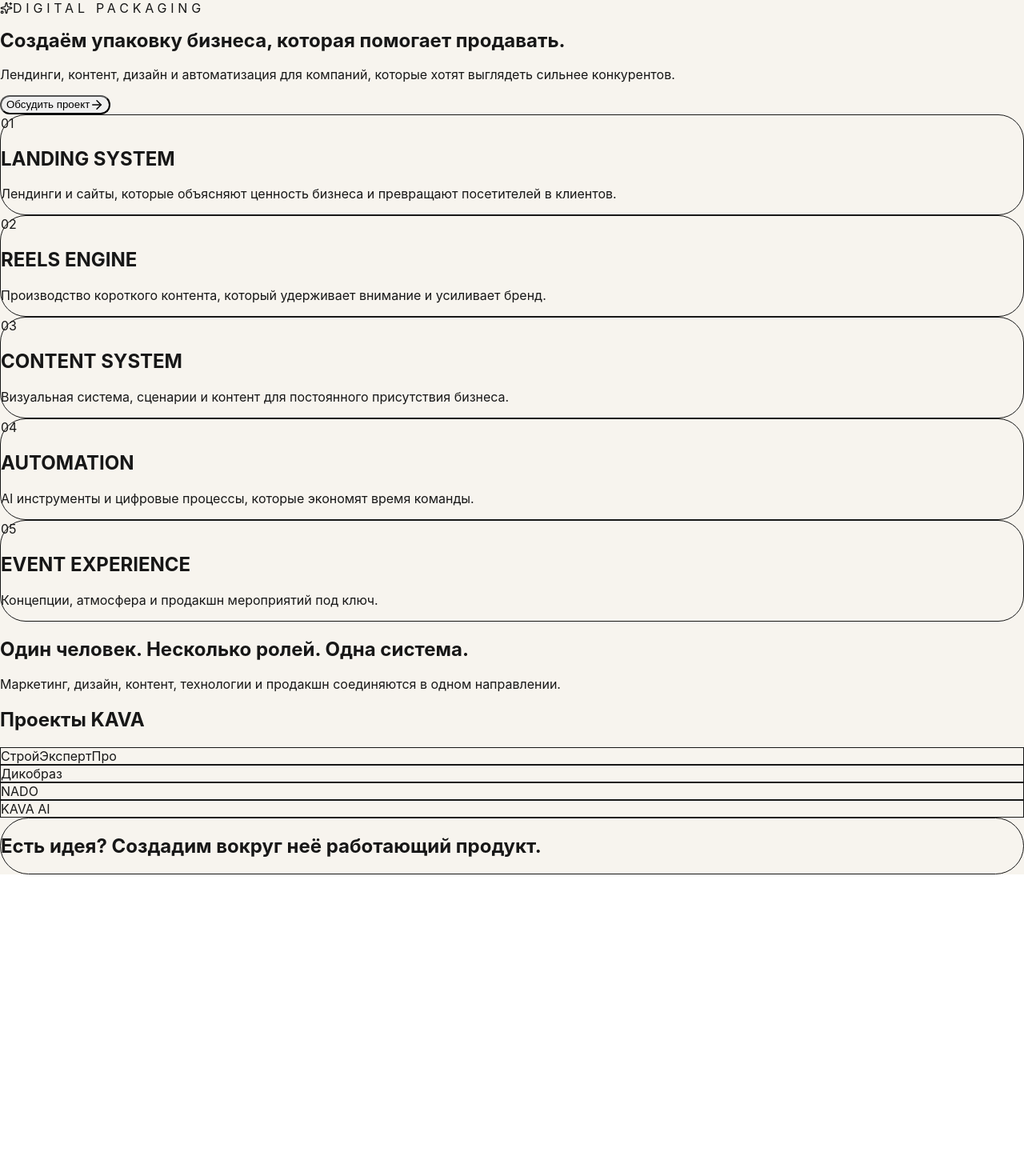
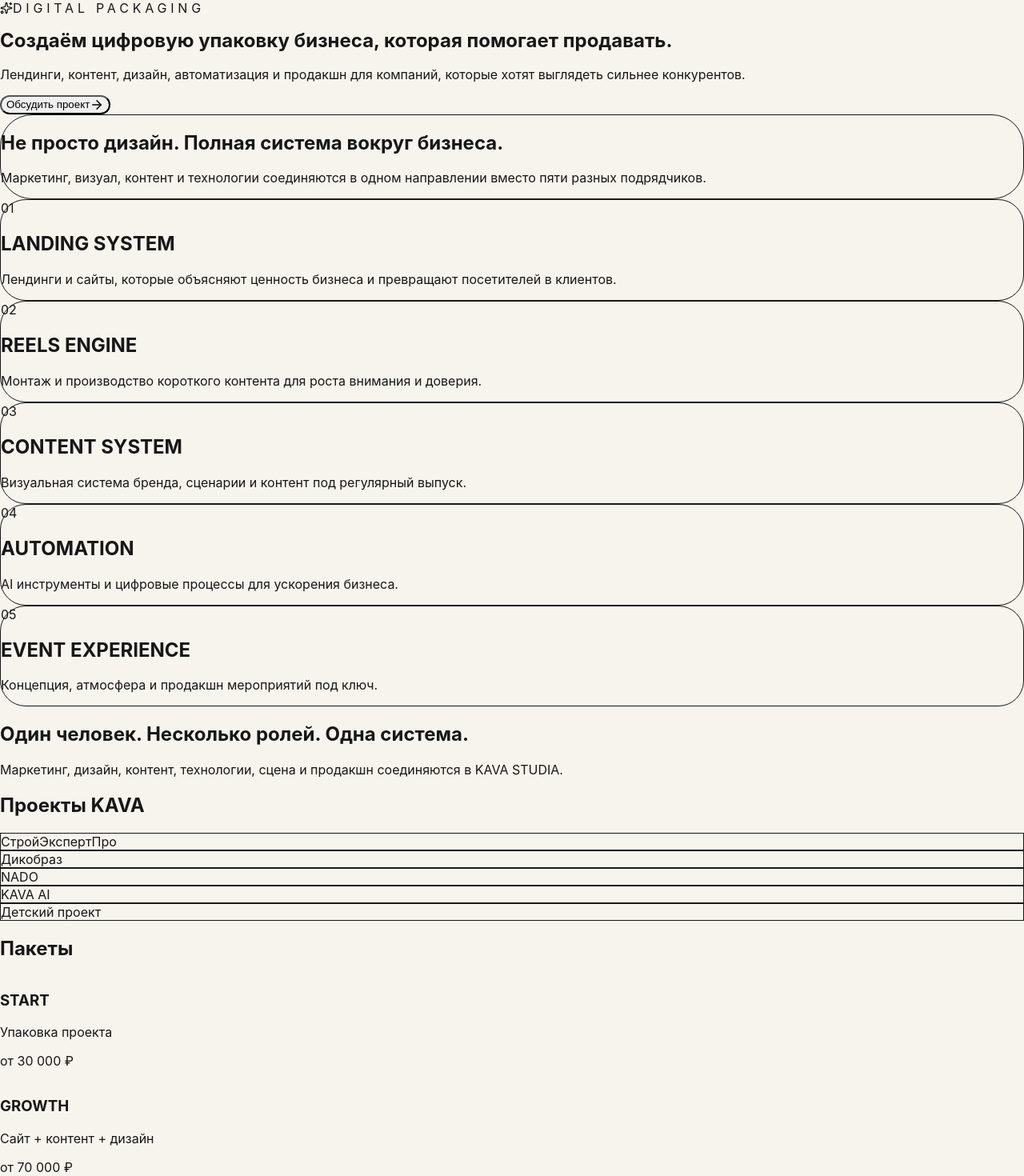
Before and after one commit to kava-studia/kava-studia, a Next.js app: page / in a window 1280 px wide. Shown: the part 36-1506 px from the top of the page at 80% size. Before the commit the page ends 1129 px from the top, so only its background shows below. Built offline with nearby package versions, Linux system fonts and the light colour scheme.

Commit message:
KAVA STUDIA v1.2 complete sales landing

```diff
--- a/app/page.tsx
+++ b/app/page.tsx
@@ -2,60 +2,62 @@ import { ArrowRight, Sparkles } from 'lucide-react';
 
 const services = [
   ['01', 'LANDING SYSTEM', 'Лендинги и сайты, которые объясняют ценность бизнеса и превращают посетителей в клиентов.'],
-  ['02', 'REELS ENGINE', 'Производство короткого контента, который удерживает внимание и усиливает бренд.'],
-  ['03', 'CONTENT SYSTEM', 'Визуальная система, сценарии и контент для постоянного присутствия бизнеса.'],
-  ['04', 'AUTOMATION', 'AI инструменты и цифровые процессы, которые экономят время команды.'],
-  ['05', 'EVENT EXPERIENCE', 'Концепции, атмосфера и продакшн мероприятий под ключ.']
+  ['02', 'REELS ENGINE', 'Монтаж и производство короткого контента для роста внимания и доверия.'],
+  ['03', 'CONTENT SYSTEM', 'Визуальная система бренда, сценарии и контент под регулярный выпуск.'],
+  ['04', 'AUTOMATION', 'AI инструменты и цифровые процессы для ускорения бизнеса.'],
+  ['05', 'EVENT EXPERIENCE', 'Концепция, атмосфера и продакшн мероприятий под ключ.']
 ];
 
-const cases = ['СтройЭкспертПро', 'Дикобраз', 'NADO', 'KAVA AI'];
+const cases = ['СтройЭкспертПро', 'Дикобраз', 'NADO', 'KAVA AI', 'Детский проект'];
+
+const packages = [
+  ['START', 'Упаковка проекта', 'от 30 000 ₽'],
+  ['GROWTH', 'Сайт + контент + дизайн', 'от 70 000 ₽'],
+  ['SYSTEM', 'Полная цифровая система', 'от 150 000 ₽']
+];
 
 export default function Home() {
-  return (
-    <main className="min-h-screen bg-[#f7f4ee] text-[#171717]">
+ return <main className="min-h-screen bg-[#f7f4ee] text-[#171717]">
   <header className="mx-auto flex max-w-6xl justify-between px-6 py-8">
    <span className="tracking-[0.35em] text-sm">KAVA STUDIA</span>
    <span className="text-sm text-neutral-500">Creator powered digital studio</span>
   </header>
 
   <section className="mx-auto max-w-6xl px-6 py-20 md:py-32">
-        <div className="max-w-5xl">
-          <p className="mb-8 flex items-center gap-2 text-sm uppercase tracking-[0.3em] text-neutral-500"><Sparkles size={16}/> Digital packaging</p>
-          <h1 className="text-5xl font-medium leading-[0.95] md:text-8xl">Создаём упаковку бизнеса, которая помогает продавать.</h1>
-          <p className="mt-8 max-w-3xl text-xl text-neutral-600 md:text-2xl">Лендинги, контент, дизайн и автоматизация для компаний, которые хотят выглядеть сильнее конкурентов.</p>
+   <p className="flex items-center gap-2 text-sm uppercase tracking-[0.3em] text-neutral-500"><Sparkles size={16}/> Digital packaging</p>
+   <h1 className="mt-8 max-w-5xl text-5xl font-medium leading-[0.95] md:text-8xl">Создаём цифровую упаковку бизнеса, которая помогает продавать.</h1>
+   <p className="mt-8 max-w-3xl text-xl text-neutral-600 md:text-2xl">Лендинги, контент, дизайн, автоматизация и продакшн для компаний, которые хотят выглядеть сильнее конкурентов.</p>
    <button className="mt-10 flex items-center gap-3 rounded-full bg-black px-8 py-4 text-white transition hover:scale-105">Обсудить проект <ArrowRight size={18}/></button>
+  </section>
+
+  <section className="mx-auto max-w-6xl px-6 pb-20">
+   <div className="rounded-[40px] bg-white/50 p-10 border border-black/10">
+    <h2 className="text-4xl md:text-6xl">Не просто дизайн. Полная система вокруг бизнеса.</h2>
+    <p className="mt-6 text-xl text-neutral-600">Маркетинг, визуал, контент и технологии соединяются в одном направлении вместо пяти разных подрядчиков.</p>
    </div>
   </section>
 
   <section className="mx-auto grid max-w-6xl gap-5 px-6 pb-28 md:grid-cols-3">
-        {services.map(([number,title,text]) => (
-          <article key={title} className="rounded-[32px] border border-black/10 bg-white/50 p-8 backdrop-blur">
-            <span className="text-sm text-neutral-400">{number}</span>
-            <h2 className="mt-8 text-2xl">{title}</h2>
-            <p className="mt-4 text-neutral-600">{text}</p>
-          </article>
-        ))}
+   {services.map(([number,title,text]) => <article key={title} className="rounded-[32px] border border-black/10 bg-white/50 p-8 backdrop-blur"><span className="text-sm text-neutral-400">{number}</span><h2 className="mt-8 text-2xl">{title}</h2><p className="mt-4 text-neutral-600">{text}</p></article>)}
   </section>
 
   <section className="mx-auto max-w-6xl px-6 pb-28">
    <div className="rounded-[40px] bg-black p-10 text-white md:p-16">
-          <h2 className="max-w-4xl text-4xl md:text-6xl">Один человек. Несколько ролей. Одна система.</h2>
-          <p className="mt-6 max-w-2xl text-lg text-neutral-300">Маркетинг, дизайн, контент, технологии и продакшн соединяются в одном направлении.</p>
+    <h2 className="text-4xl md:text-6xl">Один человек. Несколько ролей. Одна система.</h2>
+    <p className="mt-6 text-lg text-neutral-300">Маркетинг, дизайн, контент, технологии, сцена и продакшн соединяются в KAVA STUDIA.</p>
    </div>
   </section>
 
   <section className="mx-auto max-w-6xl px-6 pb-28">
    <h2 className="text-4xl">Проекты KAVA</h2>
-        <div className="mt-8 grid gap-4 md:grid-cols-4">
-          {cases.map((item)=><div key={item} className="rounded-3xl border border-black/10 p-8 bg-white/40">{item}</div>)}
-        </div>
+   <div className="mt-8 grid gap-4 md:grid-cols-5">{cases.map(item=><div key={item} className="rounded-3xl border border-black/10 bg-white/40 p-8">{item}</div>)}</div>
   </section>
 
-      <footer className="mx-auto max-w-6xl px-6 pb-16">
-        <div className="rounded-[40px] border border-black/10 p-10">
-          <h2 className="text-4xl md:text-5xl">Есть идея? Создадим вокруг неё работающий продукт.</h2>
-        </div>
-      </footer>
+  <section className="mx-auto max-w-6xl px-6 pb-28">
+   <h2 className="text-4xl">Пакеты</h2>
+   <div className="mt-8 grid gap-5 md:grid-cols-3">{packages.map(([a,b,c])=><div key={a} className="rounded-3xl bg-black p-8 text-white"><h3 className="text-2xl">{a}</h3><p className="mt-4 text-neutral-300">{b}</p><p className="mt-6 text-xl">{c}</p></div>)}</div>
+  </section>
+
+  <footer className="mx-auto max-w-6xl px-6 pb-16"><div className="rounded-[40px] border border-black/10 p-10"><h2 className="text-4xl md:text-5xl">Есть идея? Создадим вокруг неё работающий продукт.</h2></div></footer>
  </main>
-  );
 }
```
Lines whose indentation alone changed are shown as unchanged.
